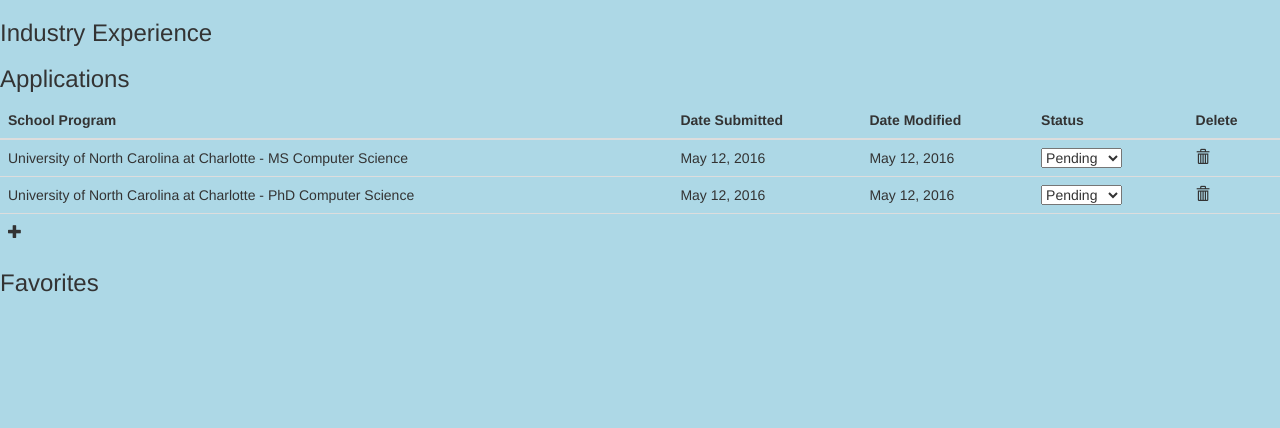
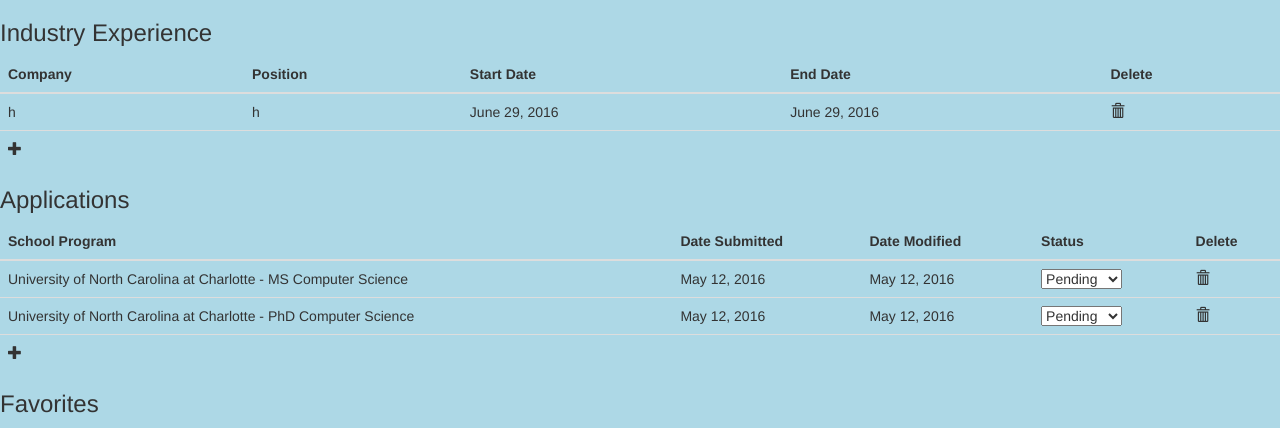
Before and after one commit to pawanaraballi/GradMaze, a Django app: page /GradMaze/accounts/manage/ in a window 1280 px wide. Shown: the part 771-1199 px from the top of the page. Before the commit the page ends 1063 px from the top, so only its background shows below. Run offline with Django 3.2, Linux system fonts and the light colour scheme; a user stored in the database is signed in; data comes from the database, SQL or seed files in the repository; both versions use the stored data as it was after the commit; data that the repository does not hold is empty; some libraries are stand-ins or nearby versions.

Commit message:
Fully Implemented Industry Experience Section

```diff
--- a/main/forms.py
+++ b/main/forms.py
@@ -241,3 +241,10 @@ class TOEFLScoreForm(forms.Form):
             raise ValidationError({'speaking': ["Score Must Be 30 or Below",]})
         if(speaking < 0):
             raise ValidationError({'speaking': ["Score Must Be 0 or Above",]})
+
+
+class IndustryExperienceForm(forms.Form):
+    company = forms.CharField(label='Company')
+    position = forms.CharField(label='Position')
+    start_date = forms.DateField(widget=forms.TextInput(attrs={'class':'datepicker'}),label='Start Date')
+    end_date = forms.DateField(widget=forms.TextInput(attrs={'class':'datepicker'}),label='End Date')
--- a/main/models.py
+++ b/main/models.py
@@ -90,3 +90,11 @@ class TOEFLScore(models.Model):
     listening = models.IntegerField(validators=[MinValueValidator(0), MaxValueValidator(30)])
     speaking = models.IntegerField(validators=[MinValueValidator(0), MaxValueValidator(30)])
     writing = models.IntegerField(validators=[MinValueValidator(0), MaxValueValidator(30)])
+
+
+class IndustryExperience(models.Model):
+    student = models.ForeignKey(Student)
+    company = models.CharField(max_length=50)
+    position = models.CharField(max_length=50)
+    start_date = models.DateField(default="2016-05-05",null=True)
+    end_date = models.DateField(default="2016-05-05",null=True)
--- a/main/urls.py
+++ b/main/urls.py
@@ -16,4 +16,5 @@ urlpatterns = [
     url(r'^accounts/toeflscore/delete/$', views.DeleteTOEFLScoreView.as_view(), name='delete-toefl'),
     url(r'^accounts/prevprogram/delete/$', views.DeletePrevProgramView.as_view(), name='delete-pprog'),
     url(r'^accounts/currprogram/delete/$', views.DeleteCurrProgramView.as_view(), name='delete-cprog'),
+    url(r'^accounts/experience/delete/$', views.DeleteIndustExprView.as_view(), name='delete-indust'),
 ]
--- a/main/views.py
+++ b/main/views.py
@@ -12,7 +12,7 @@ from django.contrib.auth.models import User
 
 from .models import *
 
-from .forms import ApplicationForm, CurrentProgramForm, PreviousProgramForm, GREScoreForm, TOEFLScoreForm
+from .forms import *
 
 # Create your views here.
 
@@ -77,6 +77,7 @@ class AccountManageView(View):
         prev_prog_form = PreviousProgramForm()
         gre_form = GREScoreForm()
         toefl_form = TOEFLScoreForm()
+        indust_form = IndustryExperienceForm()
 
         # Applications For Logged In User
         applications = Application.objects.filter(student__id=request.user.id)
@@ -88,6 +89,8 @@ class AccountManageView(View):
         #Current Program
         student = Student.objects.get(id=request.user.id)
 
+        indust = IndustryExperience.objects.filter(student__id=request.user.id)
+
 
         params = {'apps': applications,
                   'apps_form': apps_form,
@@ -97,7 +100,9 @@ class AccountManageView(View):
                   'curr_prog_form': curr_prog_form,
                   'prev_prog_form':prev_prog_form,
                   'gre_form':gre_form,
-                  'toefl_form':toefl_form,}
+                  'toefl_form':toefl_form,
+                  'indust_form':indust_form,
+                  'indust':indust}
         return render(request, self.template_name,params )
 
 
@@ -187,12 +192,29 @@ class AccountManageView(View):
             toefl_form = TOEFLScoreForm()
 
 
+        if('indust' in request.POST):
+            indust_form = IndustryExperienceForm(request.POST)
+            if indust_form.is_valid():
+                student = Student.objects.get(id=request.user.id)
+                expr = IndustryExperience.objects.create(student=student,
+                                                  company=indust_form.cleaned_data['company'],
+                                                  position=indust_form.cleaned_data['position'],
+                                                  start_date=indust_form.cleaned_data['start_date'],
+                                                  end_date=indust_form.cleaned_data['end_date'])
+                expr.save()
+                return HttpResponseRedirect("/GradMaze/accounts/manage/")
+        else:
+            indust_form = IndustryExperienceForm()
+
+
 
         # Applications For Logged In User
         applications = Application.objects.filter(student__id=request.user.id)
         gre = GREScore.objects.filter(student__id=request.user.id)
         toefl = TOEFLScore.objects.filter(student__id=request.user.id)
         student = Student.objects.get(id=request.user.id)
+        indust = IndustryExperience.objects.filter(student__id=request.user.id)
+
 
         params = {'apps': applications,
                   'apps_form': apps_form,
@@ -202,7 +224,9 @@ class AccountManageView(View):
                   'curr_prog_form': curr_prog_form,
                   'prev_prog_form':prev_prog_form,
                   'gre_form':gre_form,
-                  'toefl_form':toefl_form,}
+                  'toefl_form':toefl_form,
+                  'indust_form':indust_form,
+                  'indust':indust}
 
         return render(request, self.template_name, params)
 
@@ -259,3 +283,11 @@ class DeleteCurrProgramView(View):
         student = Student.objects.filter(id=request.user.id)
         student.update(current_program=None,current_gpa=None,current_credit_hours=None,current_start_date=None,current_end_date=None)
         return HttpResponse('result')
+
+class DeleteIndustExprView(View):
+    def post(self, request):
+        expr_pk = request.POST.get('row_id')[7:]
+        print(expr_pk)
+        expr = IndustryExperience.objects.get(id=expr_pk)
+        expr.delete()
+        return HttpResponse('result')
--- a/static/js/manage.js
+++ b/static/js/manage.js
@@ -275,3 +275,51 @@ $( "#dialog-cprog-delete" ).dialog({
 $("#delete-cprog").click(function(e){
     $( "#dialog-cprog-delete" ).dialog( "open" );
 })
+
+
+
+/**
+ *
+ * Industry Experience
+ *
+ * */
+
+$( "#add-indust" ).click(function() {
+  $( "#form-indust" ).show();
+});
+
+// Post Delete Industry Experience
+function postDeleteIndust(row_id){
+    $.ajax({
+          type: "POST",
+          url: "/GradMaze/accounts/experience/delete/",
+          data:{csrfmiddlewaretoken: window.CSRF_TOKEN,
+                "row_id":row_id,},
+          success: function(resultData){
+                window.location.href = 'http://127.0.0.1:8000/GradMaze/accounts/manage/';
+          }
+    });
+}
+
+$( "#dialog-indust-delete" ).dialog({
+    autoOpen: false,
+    buttons: [
+        {text: "Cancel",
+        "class": 'btn btn-success',
+        click: function() {
+            $( "#dialog-cprog-delete" ).dialog( "close" );
+        }},
+        {text: "Delete",
+         "class":'btn btn-danger',
+         click: function(e) {
+             postDeleteIndust($( "#dialog-indust-delete").data('row_id'))
+             $( "#dialog-app-delete" ).dialog( "close" );
+         }
+        }]
+});
+
+
+$("#delete-indust").click(function(e){
+    $( "#dialog-indust-delete").data('row_id',$(e.target).parent().parent()[0].id)
+    $( "#dialog-indust-delete" ).dialog( "open" );
+})
--- a/templates/account_manage.html
+++ b/templates/account_manage.html
@@ -245,8 +245,57 @@
     </form>
 
 
+    <h3>Industry Experience</h3>
+    <table class="table" id="indust-table">
+        <thead>
+            <th>Company</th>
+            <th>Position</th>
+            <th>Start Date</th>
+            <th>End Date</th>
+            <th>Delete</th>
+        </thead>
+        <tbody>
+            {% for experience in indust %}
+                <tr id="indust-{{experience.id}}">
+                    <td>{{experience.company}}</td>
+                    <td>{{experience.position}}</td>
+                    <td>{{experience.start_date}}</td>
+                    <td>{{experience.end_date}}</td>
+                    <td><span class="glyphicon glyphicon-trash"id=" delete-indust"></span></td>
+                </tr>
+            {% endfor %}
 
-    <h3>Industry Experience</h3>
+            <tr>
+                <td><span class="glyphicon glyphicon-plus" id="add-indust"></span></td>
+                <td></td>
+                <td></td>
+                <td></td>
+                <td></td>
+            </tr>
+        </tbody>
+    </table>
+
+
+
+    {% if  indust_form.errors %}
+        <div class="alert alert-danger" role="alert">
+            <p>Error when attempting to add industry experience!</p>
+        </div>
+    {% endif %}
+
+
+
+    <form method="POST" {% if not indust_form.errors %} style="display:none" {% endif %} id="form-indust">
+        {% csrf_token %}
+        {% for field in indust_form %}
+            <div class="row">
+                <div class="col-xs-8"> {{ field.label_tag }} {{ field }}</div>
+                <div class="col-xs-4">{{ field.errors }}</div>
+            </div>
+        {% endfor %}
+
+        <button type="submit" name="indust" class="btn btn-default">Add Inndustry Experience</button>
+    </form>
 
 
 
@@ -347,6 +396,11 @@
 
     </div>
 
+    <div id="dialog-indust-delete" title="Are you sure?">
+        Are you sure you want to delete your previous program?
+
+    </div>
+
 
 
 {%  endblock %}
```
Also changed, not shown: main/tests_views.py (+19 -0 lines), templates/program_list.html (deleted, +0 -17 lines), templates/school_list.html (deleted, +0 -17 lines), templates/school_program_list.html (deleted, +0 -17 lines), db.sqlite3, main/migrations/0011_auto_20160614_0036.py (added), main/migrations/0012_auto_20160614_0105.py (added).
